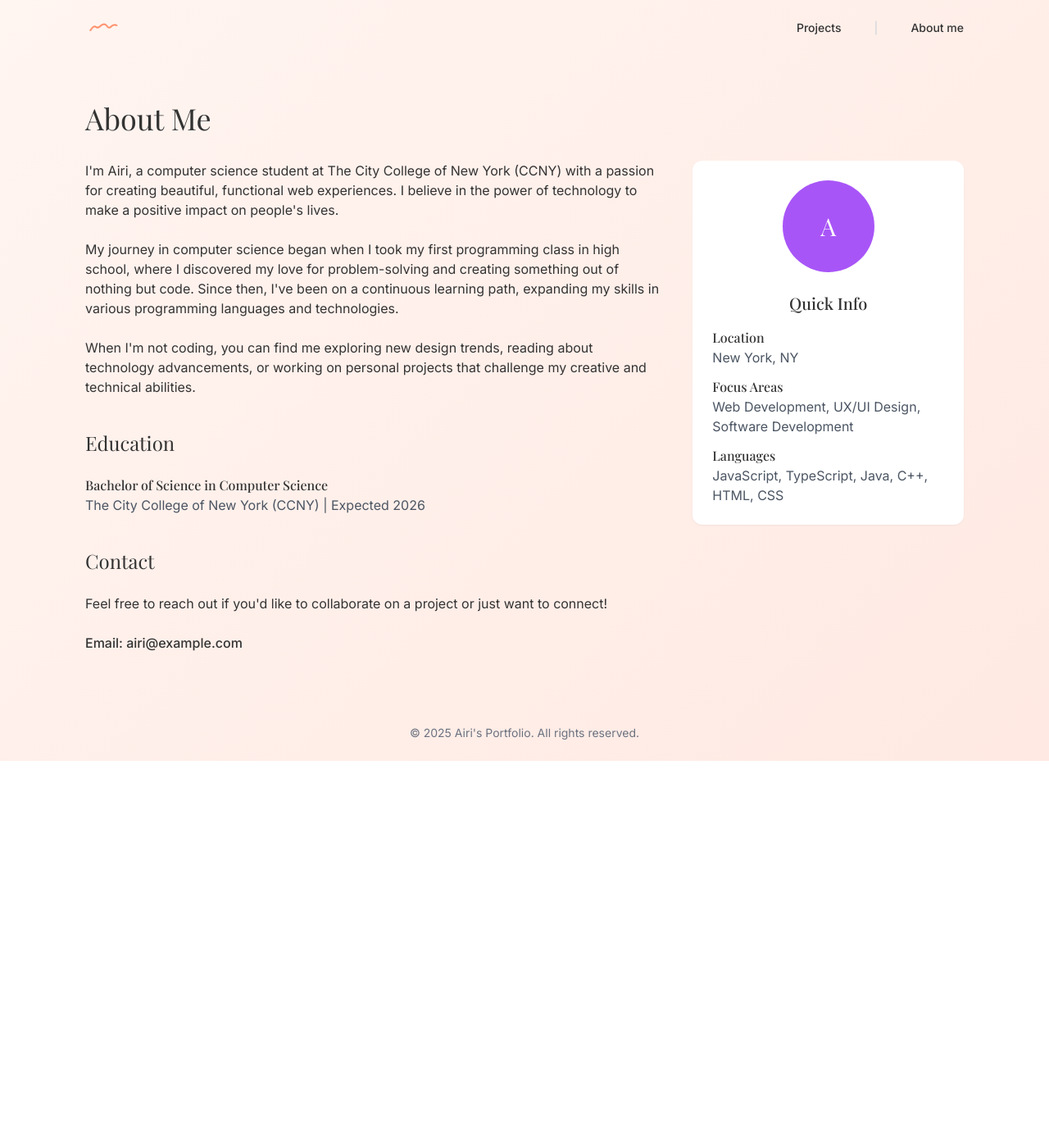
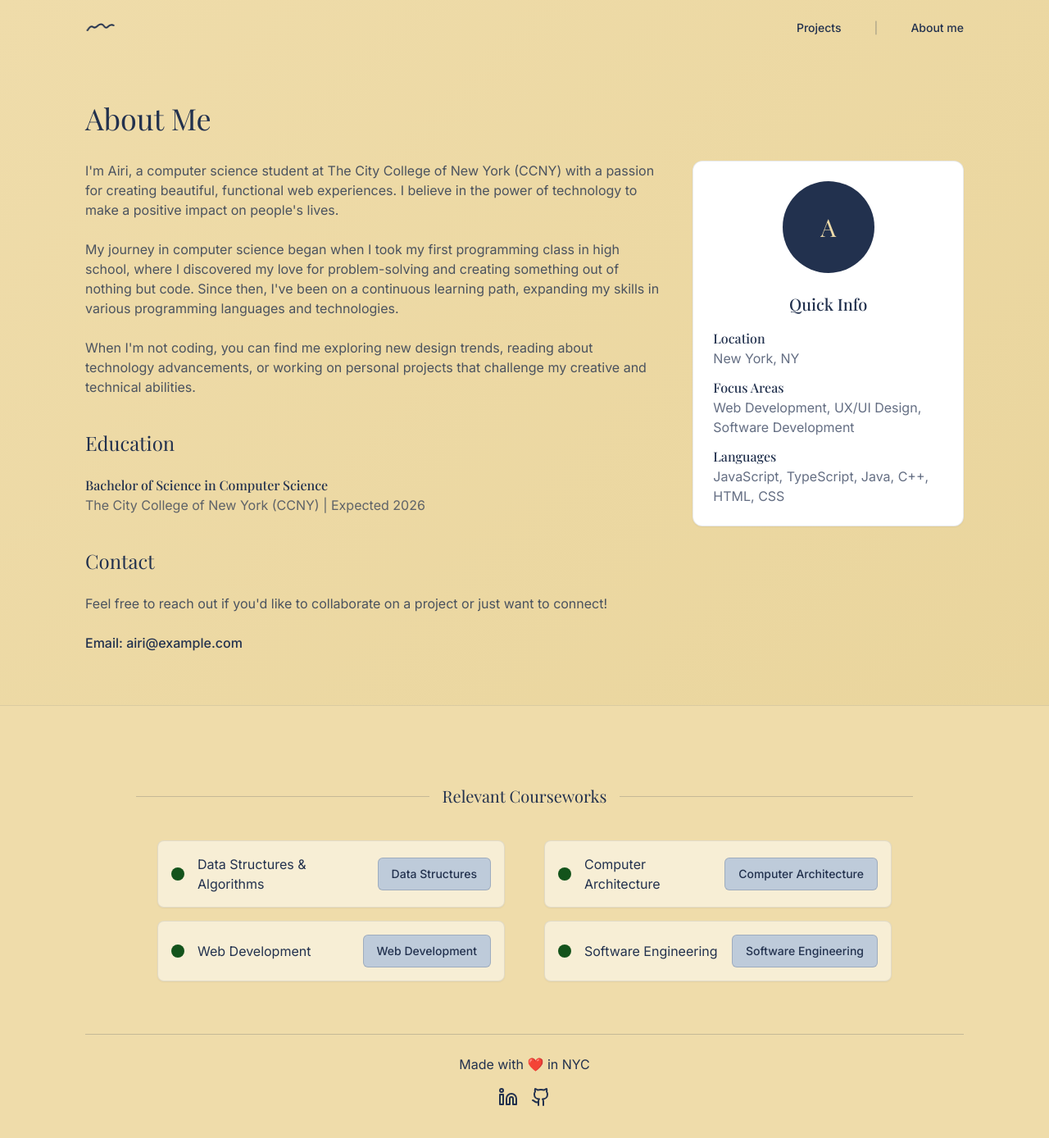
Before and after one commit to AiriYX/portfolio, a React (Vite) app: page /about in a window 1280 px wide. Shown: the top 1388 px of the page at 82% size. Before the commit the page ends 928 px from the top, so only its background shows below. Built offline with nearby package versions, Linux system fonts and the light colour scheme.

Commit message:
Refactor: Update color palette
Update the color palette to use a beige and dark gray color scheme.

```diff
--- a/src/components/Footer.tsx
+++ b/src/components/Footer.tsx
@@ -18,23 +18,23 @@ const Footer: React.FC = () => {
   ];
 
   return (
-    <footer className="bg-gradient-to-tr from-peach-100 to-peach-200 py-16">
+    <footer className="bg-wheat py-16 border-t border-navy/10">
       <div className="section-container">
         <div className="mb-16">
           <div className="flex items-center justify-center mb-10">
-            <Separator className="w-1/3 h-px bg-gray-300" />
-            <h2 className="text-center font-serif text-xl px-4 text-portfolio-text">Relevant Courseworks</h2>
-            <Separator className="w-1/3 h-px bg-gray-300" />
+            <Separator className="w-1/3 h-px bg-navy/20" />
+            <h2 className="text-center font-serif text-xl px-4 text-navy">Relevant Courseworks</h2>
+            <Separator className="w-1/3 h-px bg-navy/20" />
           </div>
 
           <div className="grid grid-cols-1 md:grid-cols-2 gap-y-4 gap-x-12 max-w-4xl mx-auto">
             {courseItems.map((item, index) => (
-              <div key={index} className="flex items-center gap-4 bg-white/50 p-4 rounded-lg shadow-sm">
-                <div className="w-4 h-4 bg-portfolio-accent flex-shrink-0 rounded-full"></div>
-                <p className="text-portfolio-text flex-grow">{item.bullet}</p>
+              <div key={index} className="flex items-center gap-4 bg-white/50 p-4 rounded-lg shadow-sm border border-navy/10">
+                <div className="w-4 h-4 bg-green flex-shrink-0 rounded-full"></div>
+                <p className="text-navy flex-grow">{item.bullet}</p>
                 <Button
                   variant="outline"
-                  className="bg-peach-300 hover:bg-peach-400 text-portfolio-text"
+                  className="bg-frenchgray hover:bg-frenchgray/80 text-navy border-navy/20"
                 >
                   {item.link}
                 </Button>
@@ -43,16 +43,16 @@ const Footer: React.FC = () => {
           </div>
         </div>
 
-        <div className="border-t border-gray-200 pt-6 flex flex-col items-center">
+        <div className="border-t border-navy/20 pt-6 flex flex-col items-center">
           <div className="flex items-center mb-4">
-            <p className="text-portfolio-text">Made with ❤️ in NYC</p>
+            <p className="text-navy">Made with ❤️ in NYC</p>
           </div>
           <div className="flex space-x-4">
             <a href="https://linkedin.com" target="_blank" rel="noopener noreferrer" aria-label="LinkedIn" className="hover:scale-110 transition-transform">
-              <Linkedin className="w-6 h-6 text-portfolio-text hover:text-portfolio-accent" />
+              <Linkedin className="w-6 h-6 text-navy hover:text-green" />
             </a>
             <a href="https://github.com" target="_blank" rel="noopener noreferrer" aria-label="GitHub" className="hover:scale-110 transition-transform">
-              <Github className="w-6 h-6 text-portfolio-text hover:text-portfolio-accent" />
+              <Github className="w-6 h-6 text-navy hover:text-green" />
             </a>
           </div>
         </div>
--- a/src/components/Hero.tsx
+++ b/src/components/Hero.tsx
@@ -6,10 +6,10 @@ const Hero: React.FC = () => {
   return (
     <section className="section-container pt-20 pb-24">
       <div className="max-w-2xl">
-        <h1 className="text-5xl font-serif font-medium mb-6">
+        <h1 className="text-5xl font-serif font-medium mb-6 text-navy">
           Hello, I'm Airi. A Current Student At CCNY
         </h1>
-        <div className="space-y-4 text-gray-700">
+        <div className="space-y-4 text-navy/80">
           <p>
             I am a computer science major with a strong passion for software
             development and technology. Currently, I'm focused on learning front-
@@ -24,7 +24,7 @@ const Hero: React.FC = () => {
         <div className="mt-10">
           <Link
             to="/about"
-            className="bg-portfolio-button hover:bg-peach-500 text-white font-sans px-8 py-3 rounded-md transition-colors"
+            className="bg-navy hover:bg-navy/80 text-wheat font-sans px-8 py-3 rounded-md transition-colors"
           >
             Learn more
           </Link>
--- a/src/components/Navbar.tsx
+++ b/src/components/Navbar.tsx
@@ -9,14 +9,14 @@ const Navbar: React.FC = () => {
         <Link to="/" className="flex">
           <svg width="34" height="12" viewBox="0 0 34 12" fill="none" xmlns="http://www.w3.org/2000/svg" className="animate-wave">
             <path d="M1 9C3.5 5 5.5 3 8 5C10.5 7 11.5 5 14 3C16.5 1 19 1 20.5 3C22 5 23.5 7 25.5 5C27.5 3 30 1 33 3"
-                  stroke="#FF8C66" strokeWidth="2" strokeLinecap="round"/>
+                  stroke="#22314E" strokeWidth="2" strokeLinecap="round"/>
           </svg>
         </Link>
       </div>
       <div className="flex space-x-8 text-sm font-medium">
-        <Link to="/projects" className="hover:text-portfolio-accent transition-colors">Projects</Link>
-        <div className="px-2 text-gray-300">|</div>
-        <Link to="/about" className="hover:text-portfolio-accent transition-colors">About me</Link>
+        <Link to="/projects" className="text-navy hover:text-green transition-colors">Projects</Link>
+        <div className="px-2 text-navy/30">|</div>
+        <Link to="/about" className="text-navy hover:text-green transition-colors">About me</Link>
       </div>
     </nav>
   );
--- a/src/components/ProjectCard.tsx
+++ b/src/components/ProjectCard.tsx
@@ -18,12 +18,12 @@ const ProjectCard: React.FC<ProjectCardProps> = ({
     <div className={`flex flex-col ${reverse ? 'md:flex-row-reverse' : 'md:flex-row'} gap-8 mb-24`}>
       <div className="md:w-1/2 flex items-center">
         <div>
-          <h3 className="text-lg font-mono font-medium mb-2">{title}</h3>
-          <p className="text-gray-700">{description}</p>
+          <h3 className="text-lg font-mono font-medium mb-2 text-navy">{title}</h3>
+          <p className="text-navy/80">{description}</p>
         </div>
       </div>
       <div className="md:w-1/2">
-        <div className="aspect-video bg-peach-400 rounded-md overflow-hidden">
+        <div className="aspect-video bg-frenchgray rounded-md overflow-hidden border border-navy/10">
           <img
             src={imageUrl}
             alt={title}
--- a/src/components/Skills.tsx
+++ b/src/components/Skills.tsx
@@ -8,8 +8,8 @@ interface SkillsProps {
 const Skills: React.FC<SkillsProps> = ({ skills }) => {
   return (
     <section className="section-container pt-10 pb-20">
-      <h2 className="text-3xl font-serif mb-6">Skills</h2>
-      <div className="bg-white rounded-3xl p-8 shadow-sm">
+      <h2 className="text-3xl font-serif mb-6 text-navy">Skills</h2>
+      <div className="bg-white rounded-3xl p-8 shadow-sm border border-navy/10">
         <div className="flex flex-wrap gap-3">
           {skills.map((skill, index) => (
             <span key={index} className="portfolio-pill">
--- a/src/index.css
+++ b/src/index.css
@@ -49,22 +49,22 @@
   }
 
   body {
-    @apply bg-gradient-to-tr from-peach-100 to-peach-200 min-h-screen font-sans text-portfolio-text;
+    @apply bg-wheat text-navy font-sans;
   }
 
   h1, h2, h3, h4, h5, h6 {
-    @apply font-serif;
+    @apply font-serif text-navy;
   }
 
   .portfolio-pill {
-    @apply rounded-full px-4 py-1 bg-portfolio-button text-white font-sans text-sm transition-all hover:bg-peach-500;
+    @apply rounded-full px-4 py-1 bg-navy text-wheat font-sans text-sm transition-all hover:bg-green;
   }
 
   .section-container {
     @apply max-w-6xl mx-auto px-6 md:px-10 py-8;
   }
 
-  .peach-gradient-bg {
-    background: linear-gradient(135deg, #FFF5F1 0%, #FFE9E2 100%);
+  .wheat-gradient-bg {
+    background: linear-gradient(135deg, #EFDCAA 0%, #E8D399 100%);
   }
 }
--- a/src/pages/AboutMe.tsx
+++ b/src/pages/AboutMe.tsx
@@ -1,72 +1,73 @@
 
 import React from 'react';
 import Navbar from '../components/Navbar';
+import Footer from '../components/Footer';
 
 const AboutMe: React.FC = () => {
   return (
-    <div className="min-h-screen peach-gradient-bg">
+    <div className="min-h-screen wheat-gradient-bg">
       <Navbar />
 
       <section className="section-container py-16">
-        <h1 className="text-4xl font-serif mb-8">About Me</h1>
+        <h1 className="text-4xl font-serif mb-8 text-navy">About Me</h1>
 
         <div className="grid md:grid-cols-3 gap-10">
           <div className="md:col-span-2 space-y-6">
-            <p>
+            <p className="text-navy/80">
               I'm Airi, a computer science student at The City College of New York (CCNY) with a passion for creating
               beautiful, functional web experiences. I believe in the power of technology to make a positive impact
               on people's lives.
             </p>
 
-            <p>
+            <p className="text-navy/80">
               My journey in computer science began when I took my first programming class in high school,
               where I discovered my love for problem-solving and creating something out of nothing but code.
               Since then, I've been on a continuous learning path, expanding my skills in various programming
               languages and technologies.
             </p>
 
-            <p>
+            <p className="text-navy/80">
               When I'm not coding, you can find me exploring new design trends, reading about technology advancements,
               or working on personal projects that challenge my creative and technical abilities.
             </p>
 
-            <h2 className="text-2xl font-serif pt-4 mb-3">Education</h2>
+            <h2 className="text-2xl font-serif pt-4 mb-3 text-navy">Education</h2>
             <div className="space-y-3">
               <div>
-                <h3 className="font-medium">Bachelor of Science in Computer Science</h3>
-                <p className="text-gray-600">The City College of New York (CCNY) | Expected 2026</p>
+                <h3 className="font-medium text-navy">Bachelor of Science in Computer Science</h3>
+                <p className="text-navy/70">The City College of New York (CCNY) | Expected 2026</p>
               </div>
             </div>
 
-            <h2 className="text-2xl font-serif pt-4 mb-3">Contact</h2>
-            <p>
+            <h2 className="text-2xl font-serif pt-4 mb-3 text-navy">Contact</h2>
+            <p className="text-navy/80">
               Feel free to reach out if you'd like to collaborate on a project or just want to connect!
             </p>
-            <p className="font-medium">Email: airi@example.com</p>
+            <p className="font-medium text-navy">Email: airi@example.com</p>
           </div>
 
           <div className="md:col-span-1">
-            <div className="bg-white rounded-xl p-6 shadow-sm">
+            <div className="bg-white rounded-xl p-6 shadow-sm border border-navy/10">
               <div className="mb-6 flex justify-center">
-                <div className="w-28 h-28 bg-purple-500 rounded-full flex items-center justify-center text-white text-3xl font-serif">
+                <div className="w-28 h-28 bg-navy rounded-full flex items-center justify-center text-wheat text-3xl font-serif">
                   A
                 </div>
               </div>
 
-              <h3 className="text-xl font-medium mb-4 text-center">Quick Info</h3>
+              <h3 className="text-xl font-medium mb-4 text-center text-navy">Quick Info</h3>
 
               <div className="space-y-3">
                 <div>
-                  <h4 className="font-medium">Location</h4>
-                  <p className="text-gray-600">New York, NY</p>
+                  <h4 className="font-medium text-navy">Location</h4>
+                  <p className="text-navy/70">New York, NY</p>
                 </div>
                 <div>
-                  <h4 className="font-medium">Focus Areas</h4>
-                  <p className="text-gray-600">Web Development, UX/UI Design, Software Development</p>
+                  <h4 className="font-medium text-navy">Focus Areas</h4>
+                  <p className="text-navy/70">Web Development, UX/UI Design, Software Development</p>
                 </div>
                 <div>
-                  <h4 className="font-medium">Languages</h4>
-                  <p className="text-gray-600">JavaScript, TypeScript, Java, C++, HTML, CSS</p>
+                  <h4 className="font-medium text-navy">Languages</h4>
+                  <p className="text-navy/70">JavaScript, TypeScript, Java, C++, HTML, CSS</p>
                 </div>
               </div>
             </div>
@@ -74,9 +75,7 @@ const AboutMe: React.FC = () => {
         </div>
       </section>
 
-      <footer className="section-container py-6 text-center text-sm text-gray-500">
-        <div>© 2025 Airi's Portfolio. All rights reserved.</div>
-      </footer>
+      <Footer />
     </div>
   );
 };
--- a/src/pages/Index.tsx
+++ b/src/pages/Index.tsx
@@ -13,7 +13,7 @@ const Index: React.FC = () => {
   ];
 
   return (
-    <div className="min-h-screen peach-gradient-bg">
+    <div className="min-h-screen wheat-gradient-bg">
       <Navbar />
       <Hero />
 
```
Also changed, not shown: src/pages/NotFound.tsx (+4 -4 lines), src/pages/ProjectsPage.tsx (+6 -5 lines), tailwind.config.ts (+11 -11 lines).
